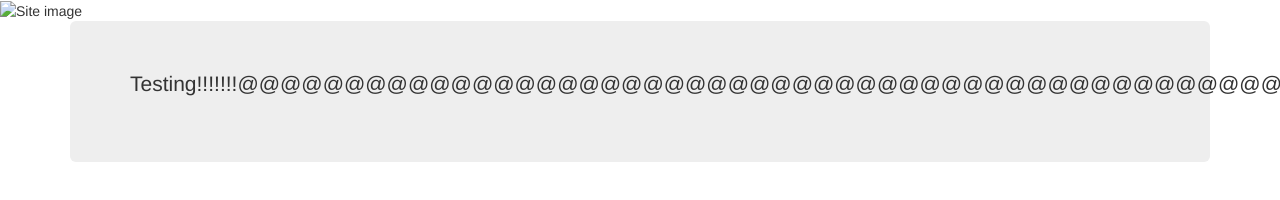
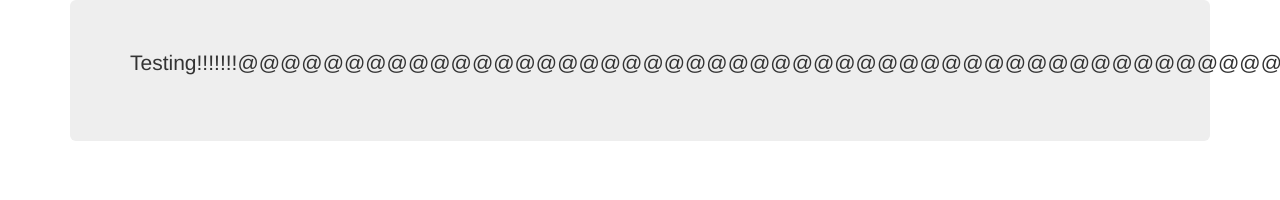
Before and after one commit to Chezzman/sg-project-1, a website: page index.html in a window 1280 px wide. Shown: the top 200 px of the page. Drawn offline with nearby package versions, Linux system fonts and the light colour scheme.

Commit message:
testing Jquery

```diff
--- a/index.html
+++ b/index.html
@@ -5,7 +5,7 @@
   <meta name="viewport" content="width=device-width, initial-scale=1.0">
   <meta http-equiv="X-UA-Compatible" content="ie=edge">
   <title>SG-Project-1</title>
-  <img src="*" alt="Site image">
+  <!-- <img src="*" alt="Site image"> -->
   <link rel="stylesheet" href="bower_components/bootstrap/dist/css/bootstrap.min.css">
   <script src="bower_components/jquery/dist/jquery.min.js" charset="utf-8"></script>
   <script src="js/main.js" charset="utf-8"></script>
--- a/js/main.js
+++ b/js/main.js
@@ -1 +1,2 @@
 console.log($);
+console.log('testing');
```
